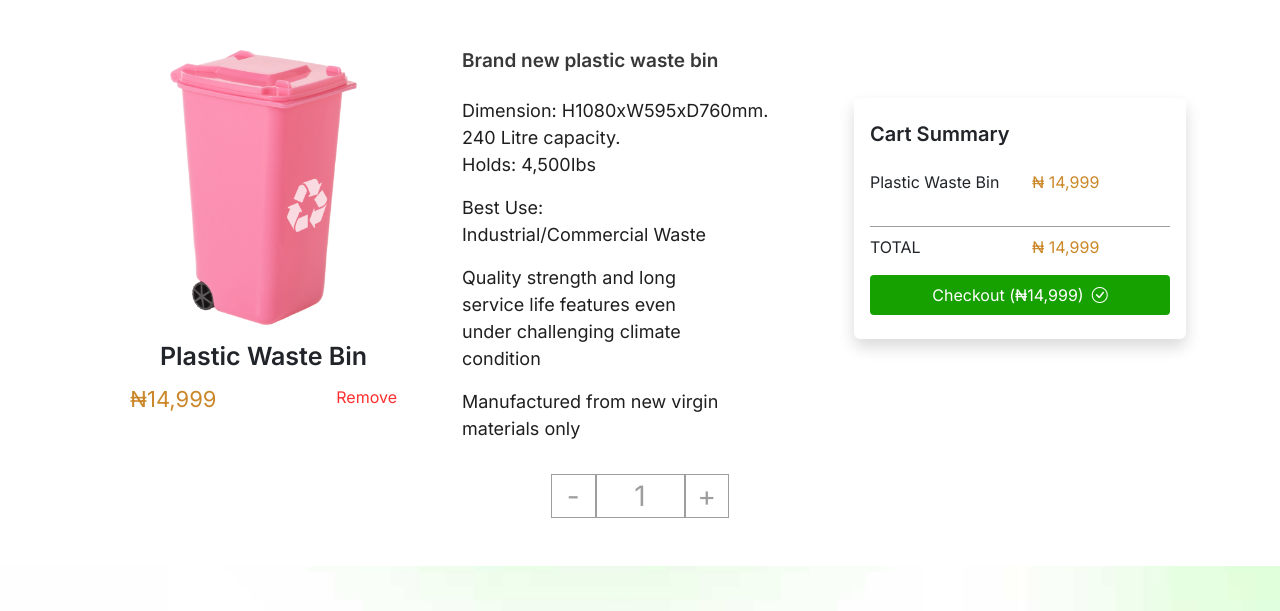
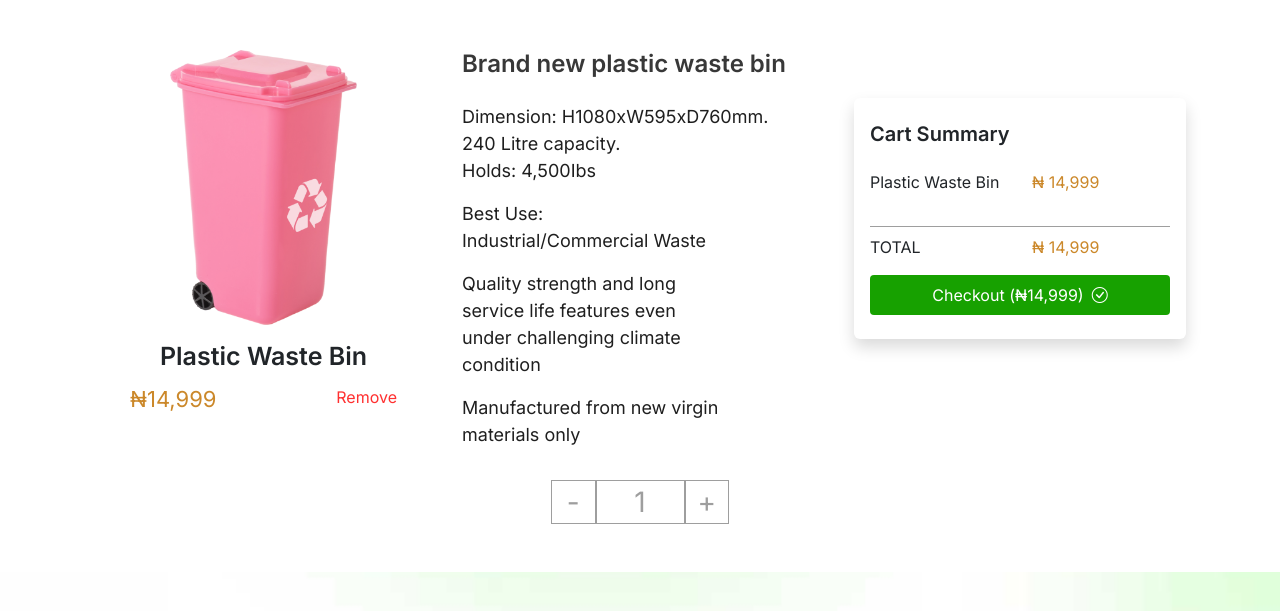
Before and after one commit to Kolawoleabdulazeez/cart-screen, a plain HTML site: page index.html in a window 1280 px wide. Shown: the part 69-680 px from the top of the page. Drawn offline with nearby package versions, Linux system fonts and the light colour scheme.

Commit message:
product modified

```diff
--- a/index.html
+++ b/index.html
@@ -126,7 +126,7 @@
                     </div>
                     <div class="col-lg-6 col-md-6 col-12 sales-details">
                             <div>
-                              <h5 class="pb-3" style="font-weight: 600; font-size: 19px; color: #383838;">Brand new plastic waste bin</h5>
+                              <h5 class="pb-3" style="font-weight: 600; font-size: 24px; color: #383838;">Brand new plastic waste bin</h5>
                               <ul class="product-description list-unstyled" style="font-weight: 400; font-size: 19px; color: #1F1F1F;">
                                   <li class="pb-3">Dimension: H1080xW595xD760mm.<br>240 Litre capacity. <br>Holds: 4,500Ibs</li>
                                   <li class="pb-3 w-75">Best Use: Industrial/Commercial Waste</li>
```
